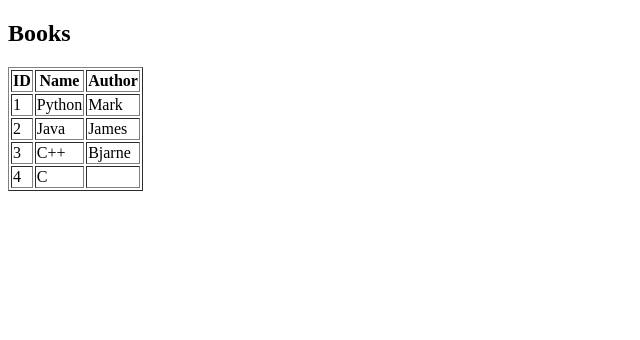
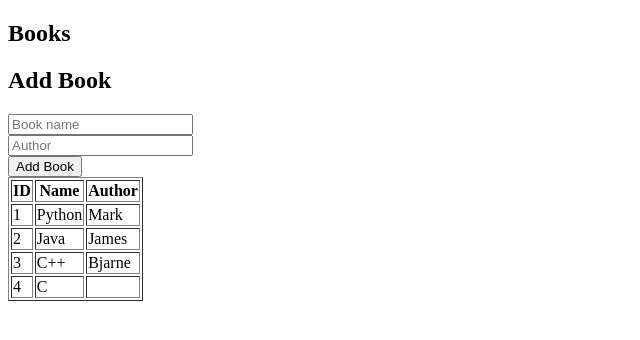
Before and after one commit to jai-codex/Flask-Learning, a Flask app: page / in a window 1280 px wide. Shown: the top 340 px of the page, without its empty margins (0-640 px from the left). Run offline with Flask 3, Linux system fonts and the light colour scheme; data comes from the database, SQL or seed files in the repository; both versions use the stored data as it was after the commit.

Commit message:
Add new books through Flask form and store in SQLite

```diff
--- a/app.py
+++ b/app.py
@@ -1,4 +1,4 @@
-from flask import Flask, render_template
+from flask import Flask, render_template, request, redirect
 import sqlite3
 
 app = Flask(__name__)
@@ -19,5 +19,21 @@ def home():
 
     return render_template("index.html", books=books)
 
+@app.route("/add", methods=["POST"])
+def add():
+
+    name = request.form["name"]
+    author = request.form["author"]
+
+    conn = sqlite3.connect("books.db")
+    cursor = conn.cursor()
+
+    cursor.execute(
+        "INSERT INTO books(name, author) VALUES(?, ?)", (name, author))
+
+    conn.commit()
+    conn.close()
+
+    return redirect("/")
 
 app.run(debug=True)
--- a/templates/index.html
+++ b/templates/index.html
@@ -20,6 +20,15 @@
             <td>{{ book[2] }}</td>
         </tr>
         {% endfor %}
+
+    <h2>Add Book</h2>
+    <form action="/add" method="POST">
+        <input type="text" name="name" placeholder="Book name">
+        <br>
+        <input type="text" name="author" placeholder="Author">
+        <br>
+        <button type="submit">Add Book</button>
+    </form>
     </table>
   </body>
 </html>
```
Also changed, not shown: books.db.
